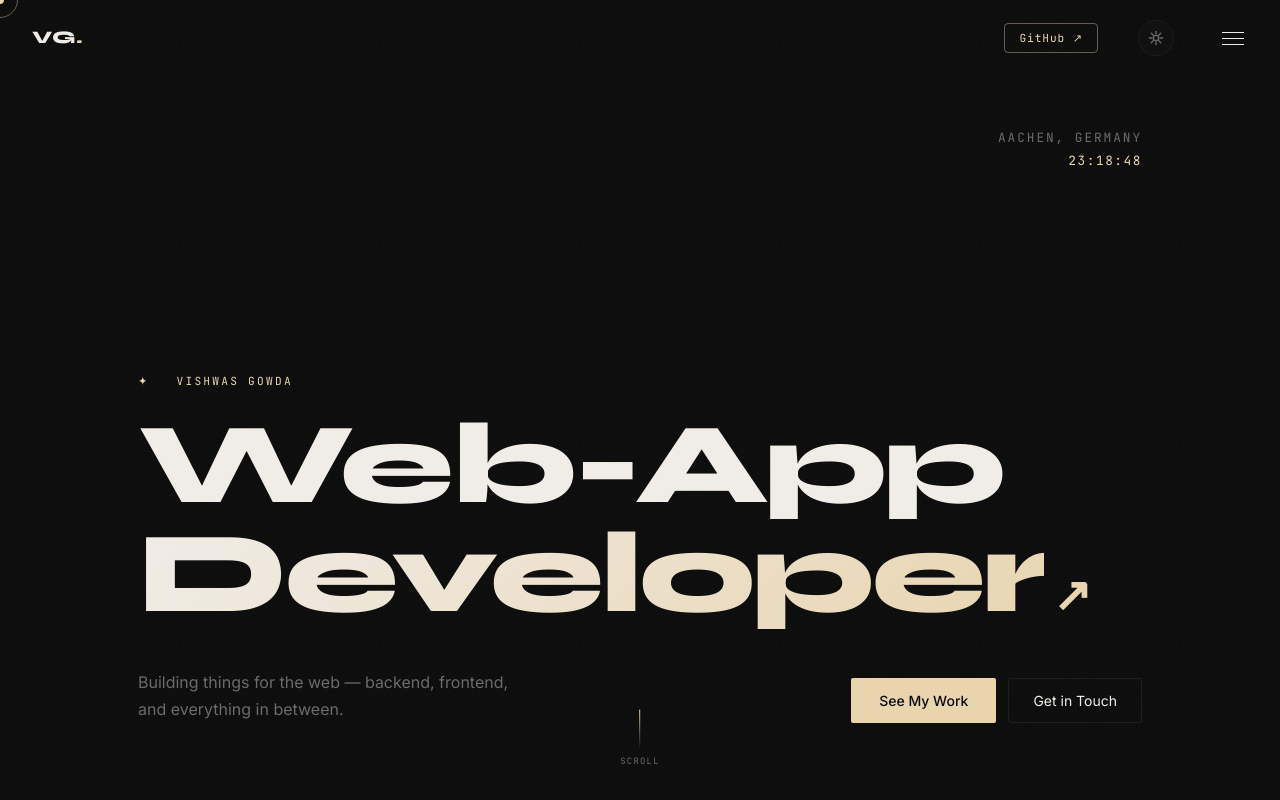
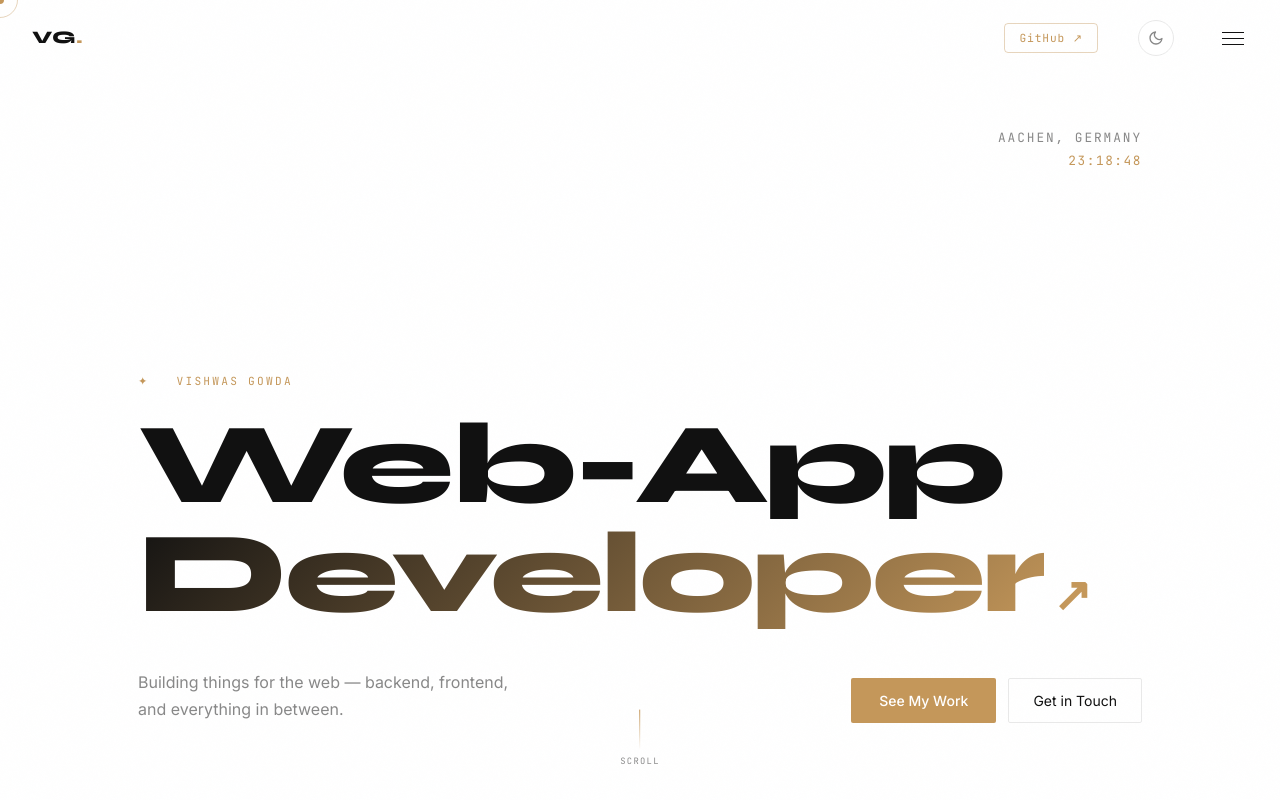
Before and after one commit to vishwasgowdahv/portfolio, a React (Vite) app: page / in a window 1280 px wide. Shown: the top 800 px of the page. Built offline with nearby package versions, Linux system fonts and the light colour scheme.

Commit message:
update default theme mode

```diff
--- a/src/contexts/ThemeContext.jsx
+++ b/src/contexts/ThemeContext.jsx
@@ -1,16 +1,18 @@
-import { createContext, useContext, useEffect, useState } from 'react';
+import { createContext, useContext, useEffect, useState } from "react";
 
 const ThemeContext = createContext(null);
 
 export function ThemeProvider({ children }) {
-  const [theme, setTheme] = useState(() => localStorage.getItem('vg-theme') || 'dark');
+  const [theme, setTheme] = useState(
+    () => localStorage.getItem("vg-theme") || "light",
+  );
 
   useEffect(() => {
-    document.documentElement.setAttribute('data-theme', theme);
-    localStorage.setItem('vg-theme', theme);
+    document.documentElement.setAttribute("data-theme", theme);
+    localStorage.setItem("vg-theme", theme);
   }, [theme]);
 
-  const toggle = () => setTheme(t => t === 'light' ? 'dark' : 'light');
+  const toggle = () => setTheme((t) => (t === "light" ? "dark" : "light"));
 
   return (
     <ThemeContext.Provider value={{ theme, toggle }}>
```
